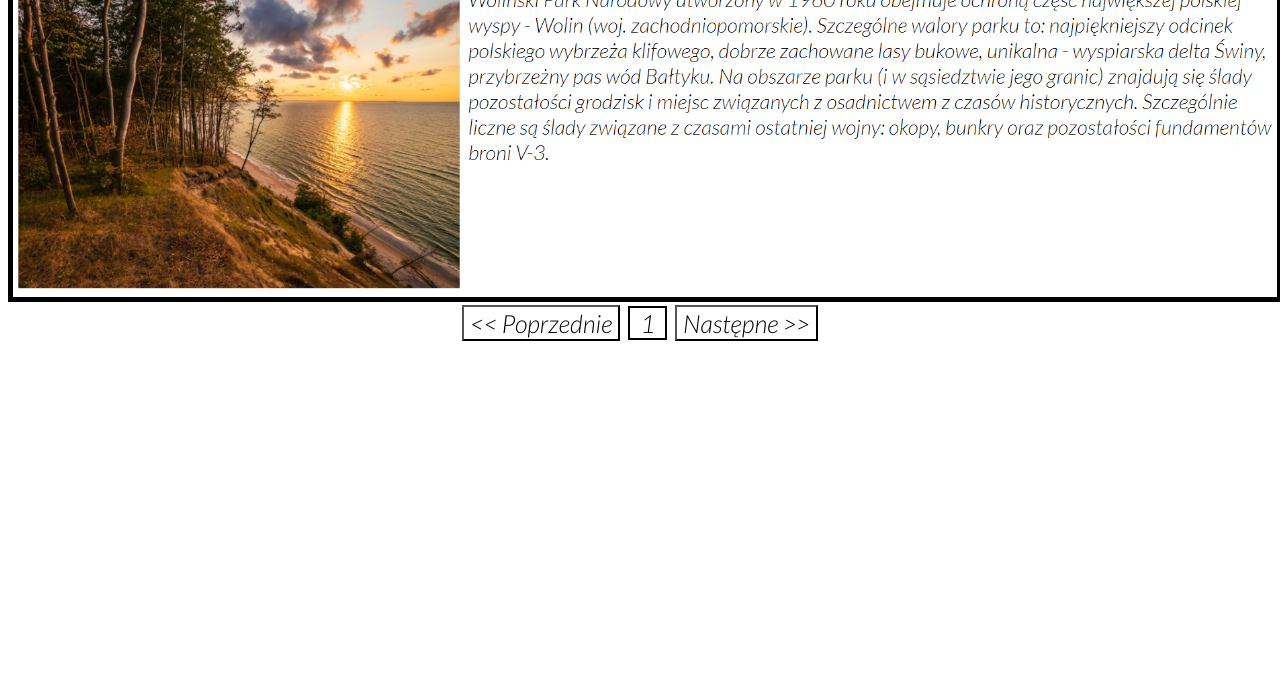
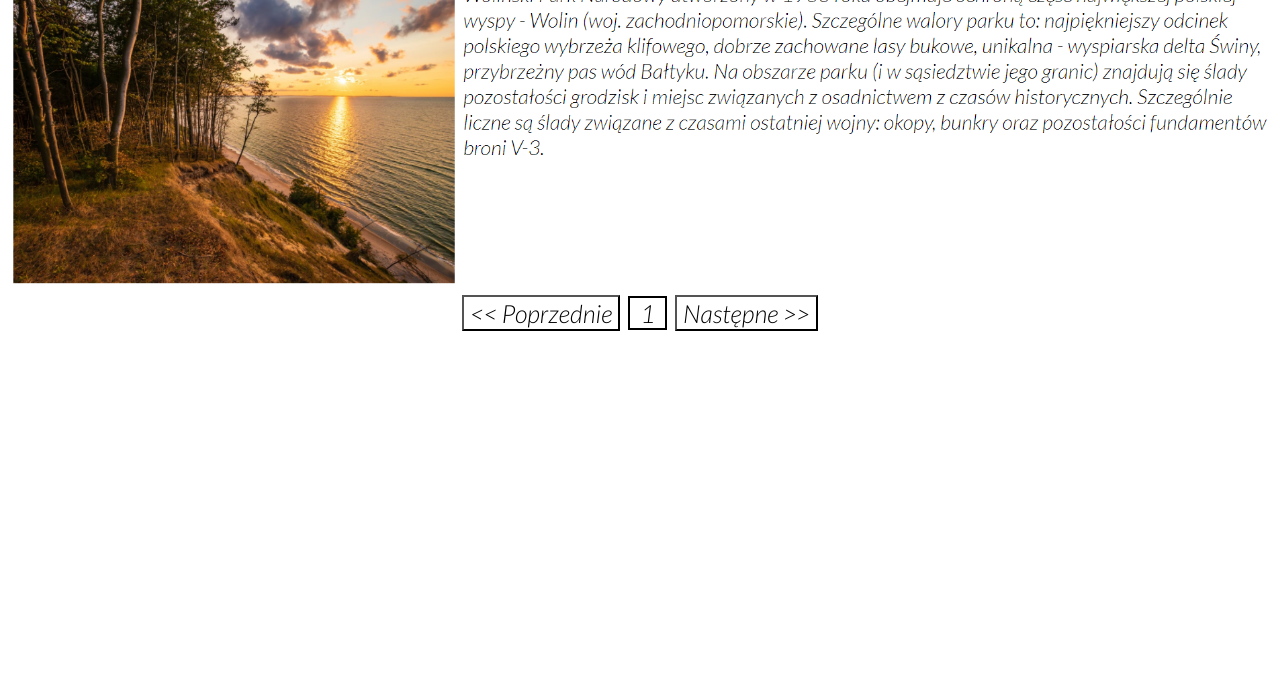
Before and after one commit to Panpool/infa, a plain HTML site: page index3.html in a window 1280 px wide. Shown: the part 114-800 px from the top of the page. Drawn offline with nearby package versions, Linux system fonts and the light colour scheme.

Commit message:
Update index3.html

```diff
--- a/index3.html
+++ b/index3.html
@@ -44,7 +44,6 @@
            display: table;
        }
        img {
-           border: solid 5px black;
            width: 100%;
        }
 
```
